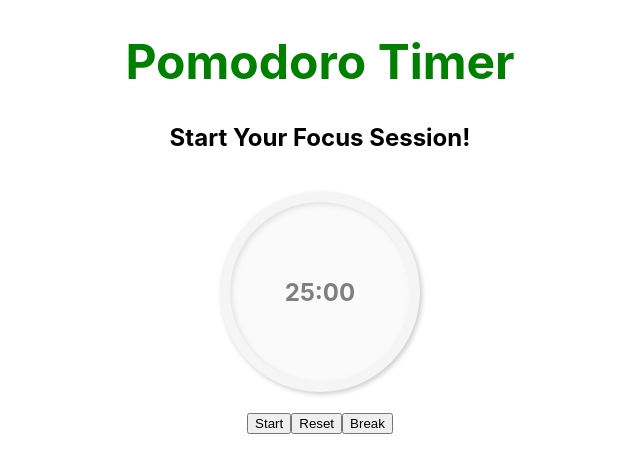
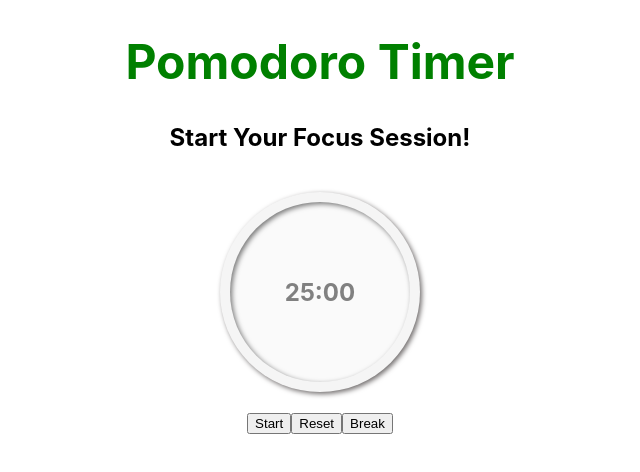
Before and after one commit to allenmurfee/pomodoro-technique, a React (Create React App) app in the folder pomodoro-technique/: page / in a window 1280 px wide. Shown: the top 472 px of the page, without its empty margins (320-960 px from the left). Built offline with nearby package versions, Linux system fonts and the light colour scheme.

Commit message:
clock color change

```diff
--- a/pomodoro-technique/src/App.css
+++ b/pomodoro-technique/src/App.css
@@ -33,7 +33,7 @@
   height: 200px;
   border-radius: 50%;
   background-color: #f5f5f5;
-  box-shadow: 2px 2px 5px #cccccc;
+  box-shadow: 2px 2px 5px #716d6d;
   font-size: 24px;
   font-weight: bold;
   color: #000000;
@@ -52,7 +52,7 @@
   height: 90%;
   border-radius: 50%;
   background-color: #ffffff;
-  box-shadow: inset 2px 2px 5px #cccccc;
+  box-shadow: inset 2px 2px 5px rgb(0, 0, 0);
 }
 
 @media (prefers-reduced-motion: no-preference) {
```
